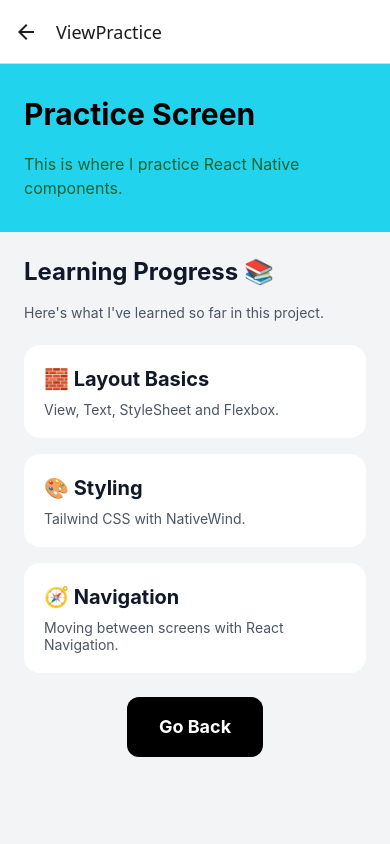
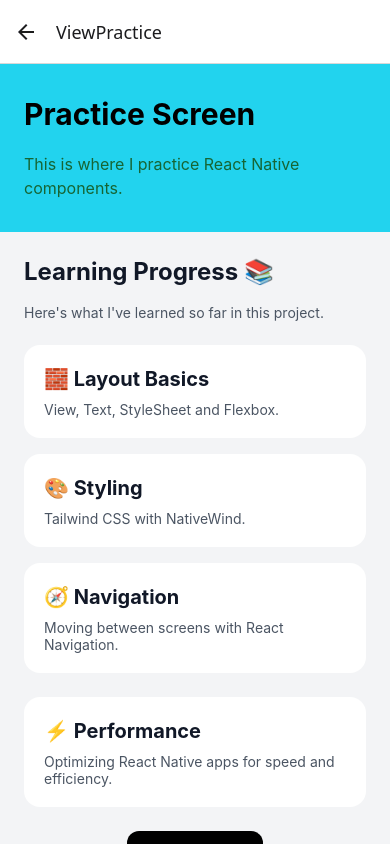
Before and after one commit to Okasha00/React-Native-Learning, a React Native app: screen /ViewPractice in a window 390 px wide. Built offline with nearby package versions, Linux system fonts and the light colour scheme.

Commit message:
Added a card in ViewPractice.js for learning

```diff
--- a/screens/ViewPractice.js
+++ b/screens/ViewPractice.js
@@ -62,6 +62,20 @@ export default function ViewPractice({ navigation }) {
           </Text>
         </View>
 
+
+        {/* Card 4 */}
+        <View className="mb-6 rounded-2xl bg-white p-5">
+          <Text className="text-xl font-bold text-gray-900">
+            ⚡ Performance
+          </Text>
+
+          <Text className="mt-2 text-gray-600">
+            Optimizing React Native apps for speed and efficiency.
+          </Text>
+        </View>
+
+
+
       </View>
 
       {/* Go Back Button */}
```
